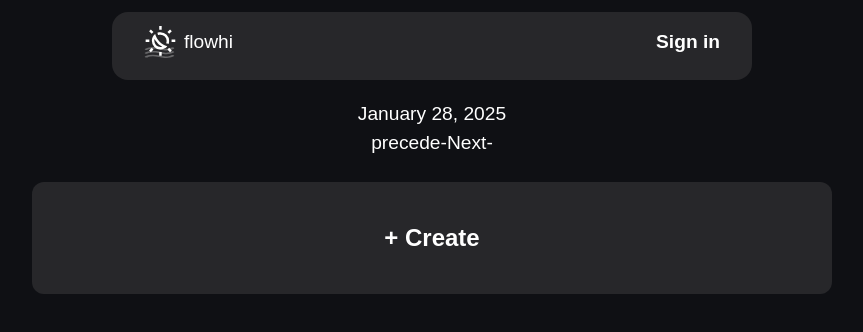
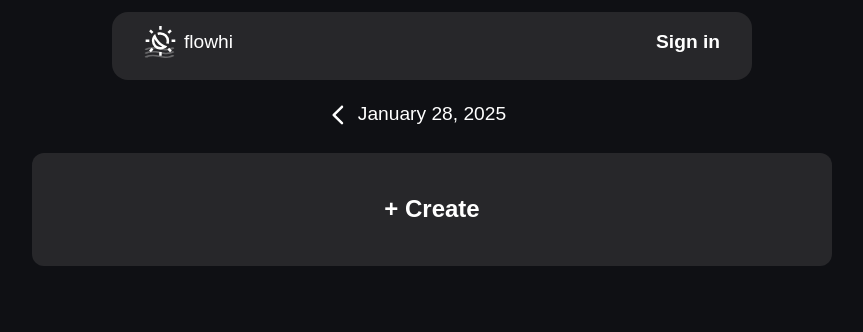
Before and after one commit to ClemPera/flowhi, a React (Vite) app in the folder frontend/: page / in a window 1280 px wide. Shown: the top 332 px of the page, without its empty margins (208-1071 px from the left). Built offline with nearby package versions, Linux system fonts and the light colour scheme; no server answers; a web font is replaced by a local one.

Commit message:
arrow+hide

```diff
--- a/frontend/src/components/Date.tsx
+++ b/frontend/src/components/Date.tsx
@@ -1,5 +1,7 @@
 import { useEffect } from "react"
 import { useGeneral } from "./Store/general";
+import ArrowLeft from '@mui/icons-material/ArrowBackIosNewRounded';
+import ArrowRight from '@mui/icons-material/ArrowForwardIosRounded';
 
 export default function Calendar(){
     const {date, setDate} = useGeneral()
@@ -24,15 +26,13 @@ export default function Calendar(){
 
     return(
         <>
-            <div className="text-center mb-4 -mt-5">
-                <p> {date.toLocaleDateString("en-US", {
-                    year: "numeric",
-                    month: "long",
-                    day: "numeric",
-                })} </p>
-                {}
-                <button onClick={Before}>precede-</button>
-                <button onClick={After}>Next-</button>
+            <div className="flex flex-row place-content-center mb-4 -mt-5">
+                <button className="btn mx-2" onClick={Before}><ArrowLeft/></button>
+                <div className="text-center ">
+                    <p> {date.toLocaleDateString("en-US", { year: "numeric", month: "long", day: "numeric", })} </p>
+                    {}
+                </div>
+                {new Date().setHours(0,0,0,0) == date.setHours(0,0,0,0) ? <div className="mx-5"></div> : <button className="btn mx-2" onClick={After}><ArrowRight/></button> }
             </div>
         </>
     )
```
